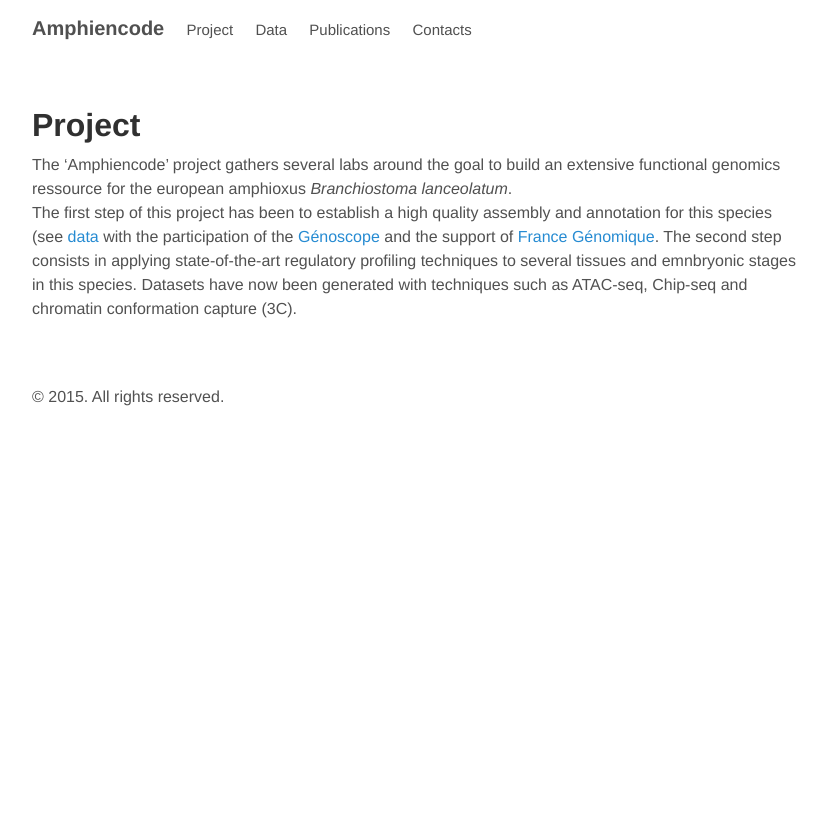
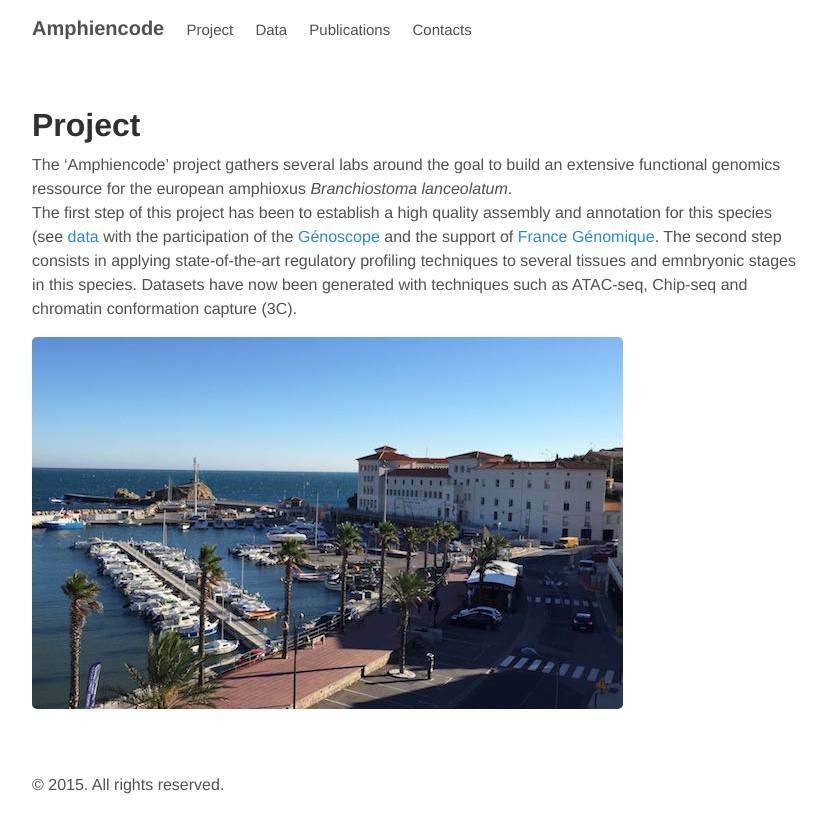
Before and after one commit to amphiencode/amphiencode.github.io, a Jekyll site: the page built from Project.md, in a window 1280 px wide. Shown: the top 833 px of the page, without its empty margins (224-1051 px from the left). Built offline with Jekyll 4.4.1, drawn with Linux system fonts in a browser that asks for light colours.

Commit message:
rev0.1.1

```diff
--- a/Project.md
+++ b/Project.md
@@ -6,3 +6,5 @@ title: Project
 The ‘Amphiencode' project gathers several labs around the goal to build an extensive functional genomics ressource for the european amphioxus *Branchiostoma lanceolatum*.
  The first step of this project has been to establish a high quality assembly and annotation for this species (see [data](http://amphiencode.github.io/Data) with the participation of the [Génoscope](http://genoscope.cns.fr) and the support of [France Génomique](http://france-genomique.org).
 The second step consists in applying state-of-the-art regulatory profiling techniques to several tissues and emnbryonic stages in this species. Datasets have now been generated with techniques such as ATAC-seq, Chip-seq and chromatin conformation capture (3C).
+
+![Banyuls](http://amphiencode.github.com/pics/banyuls.jpg)
```
Also changed, not shown: pics/banyuls.jpg (added), 9 other files.
